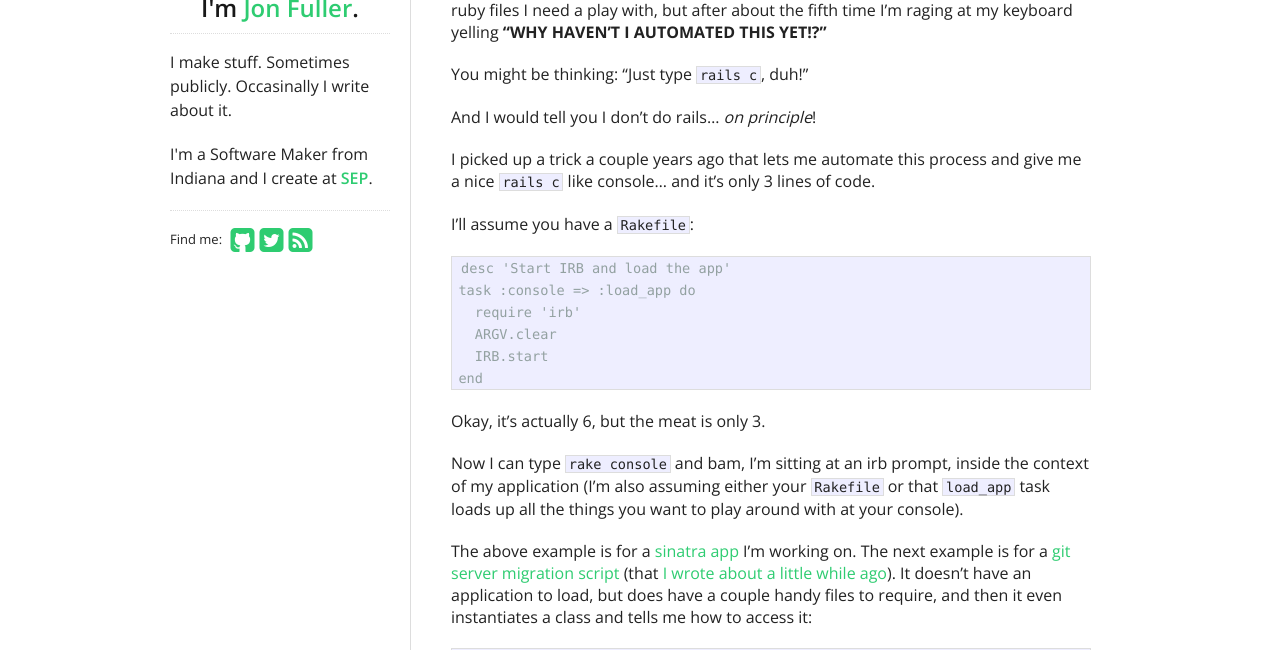
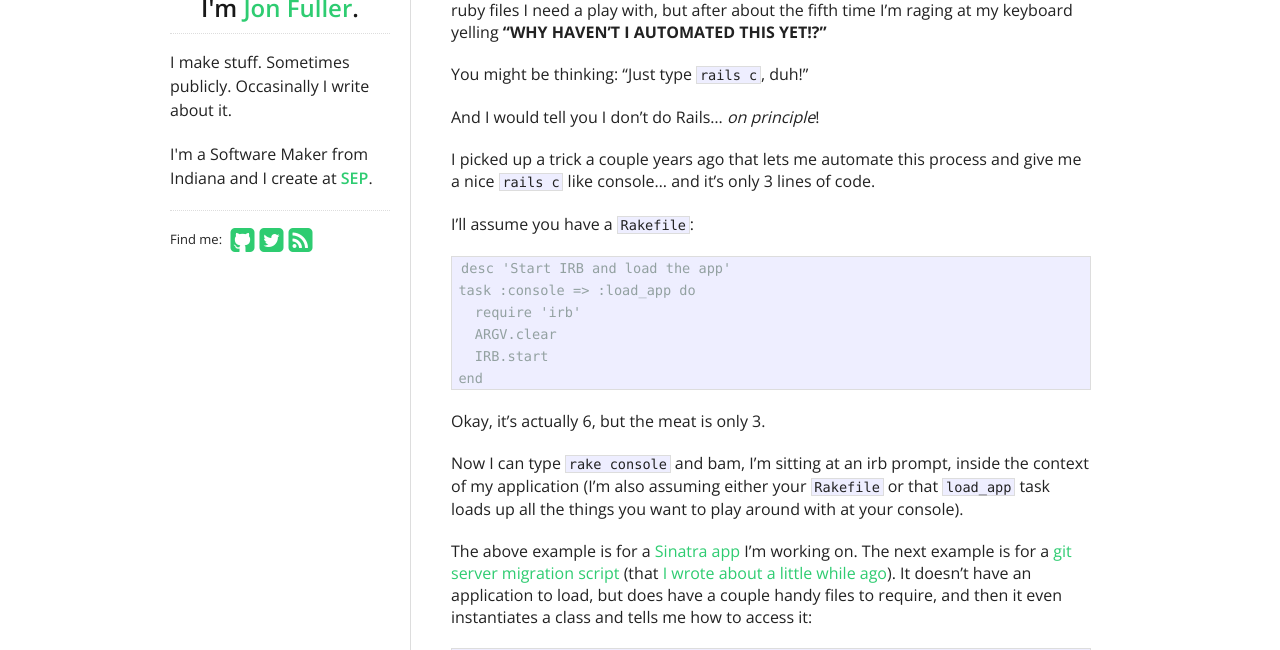
Before and after one commit to jonfuller/jonfuller.github.io, a Jekyll site: the page built from _posts/2014-06-04-ruby-lines.md, in a window 1280 px wide. Shown: the part 246-896 px from the top of the page. Built offline with Jekyll 4.4.1, drawn with Linux system fonts in a browser that asks for light colours; Markdown is read by kramdown in place of the engine named in the settings.

```diff
--- a/_posts/2014-06-04-ruby-lines.md
+++ b/_posts/2014-06-04-ruby-lines.md
@@ -12,7 +12,7 @@ The first couple times it's a little annoying that I need to `require` whatever
 
 You might be thinking: "Just type `rails c`, duh!"
 
-And I would tell you I don't do rails... _on principle_!
+And I would tell you I don't do Rails... _on principle_!
 
 I picked up a trick a couple years ago that lets me automate this process and give me a nice `rails c` like console... and it's only 3 lines of code.
 
@@ -29,7 +29,7 @@ Okay, it's actually 6, but the meat is only 3.
 
 Now I can type `rake console` and bam, I'm sitting at an irb prompt, inside the context of my application (I'm also assuming either your `Rakefile` or that `load_app` task loads up all the things you want to play around with at your console).
 
-The above example is for a [sinatra app](https://h2w.cc) I'm working on.  The next example is for a [git server migration script](https://github.com/sep/gitlab-import) (that [I wrote about a little while ago](http://jonfuller.co/blog/2014/04/08/git-migration.html)).  It doesn't have an application to load, but does have a couple handy files to require, and then it even instantiates a class and tells me how to access it:
+The above example is for a [Sinatra app](https://h2w.cc) I'm working on.  The next example is for a [git server migration script](https://github.com/sep/gitlab-import) (that [I wrote about a little while ago](http://jonfuller.co/blog/2014/04/08/git-migration.html)).  It doesn't have an application to load, but does have a couple handy files to require, and then it even instantiates a class and tells me how to access it:
 
     desc 'an irb console with export data and the gitlab api available.'
     task :console do
```
